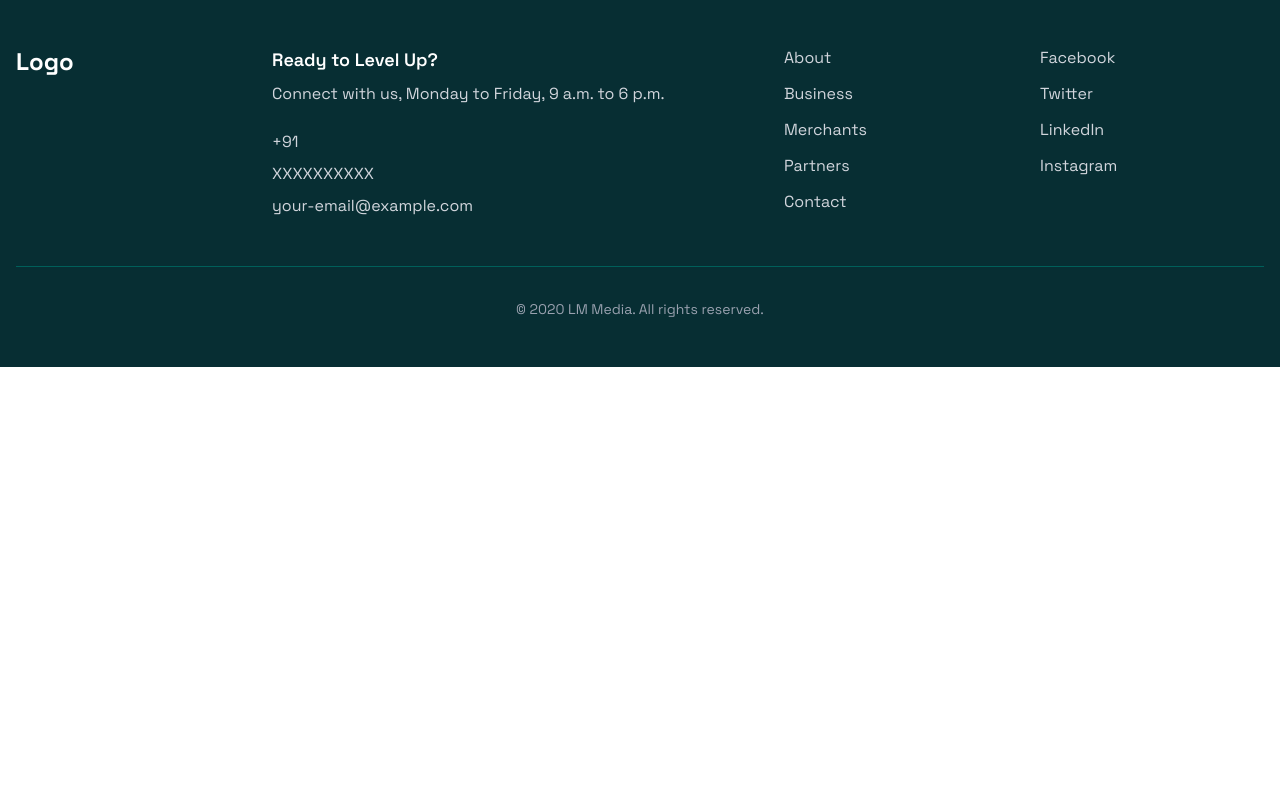
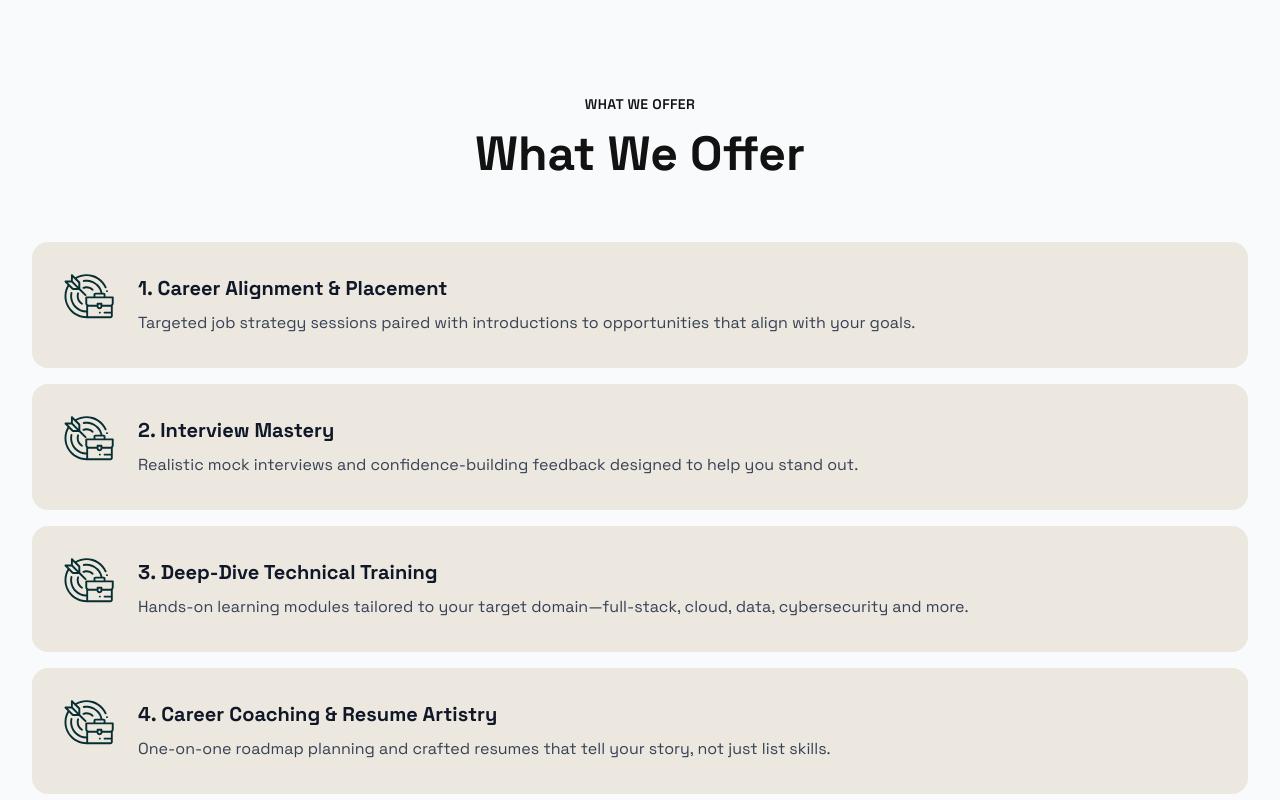
Before and after one commit to Tusharkothiya/Vicky-s-web, a React (Vite) app: page /about in a window 1280 px wide. Shown: the part 1360-2160 px from the top of the page. Before the commit the page ends 1727 px from the top, so only its background shows below. Built offline with nearby package versions, Linux system fonts and the light colour scheme.

Commit message:
Deisgn what we offer.

```diff
--- a/src/components/About/Aboutus.tsx
+++ b/src/components/About/Aboutus.tsx
@@ -1,4 +1,5 @@
 import Hero from "./Hero";
+import WhatWeOffer from "./WhatWeOffer";
 import WhoWeAre from "./WhoWeAre";
 
 const Aboutus = () => {
@@ -6,6 +7,7 @@ const Aboutus = () => {
     <div>
       <Hero />
       <WhoWeAre />
+      <WhatWeOffer />
     </div>
   );
 };
--- /dev/null
+++ b/src/components/About/WhatWeOffer.tsx
@@ -0,0 +1,92 @@
+import { Globe, FileText, Target, MessageCircle, Users } from "lucide-react";
+import { BagIcon } from "../../assets/Index";
+
+const WhatWeOffer = () => {
+  const processSteps = [
+    {
+      id: 1,
+      title: "Career Alignment & Placement",
+      description:
+        "Targeted job strategy sessions paired with introductions to opportunities that align with your goals.",
+      icon: Globe,
+    },
+    {
+      id: 2,
+      title: "Interview Mastery",
+      description:
+        "Realistic mock interviews and confidence-building feedback designed to help you stand out.",
+      icon: FileText,
+    },
+    {
+      id: 3,
+      title: "Deep-Dive Technical Training",
+      description: "Hands-on learning modules tailored to your target domain—full-stack, cloud, data, cybersecurity and more.",
+      icon: Target,
+    },
+    {
+      id: 4,
+      title: "Career Coaching & Resume Artistry",
+      description:
+        "One-on-one roadmap planning and crafted resumes that tell your story, not just list skills.",
+      icon: MessageCircle,
+    },
+    {
+      id: 5,
+      title: "Networking & Industry Access",
+      description: "Leverage our insider network to tap into unadvertised opportunities and make meaningful connections.",
+      icon: Users,
+    },
+  ];
+  return (
+    <section className="bg-[#F9FAFB] py-16 lg:py-24">
+      <div className="max-w-7xl mx-auto px-4 sm:px-6 lg:px-8">
+        {/* Header */}
+        <div className="text-center mb-16">
+          <p className="text-[#121212] font-semibold text-sm uppercase tracking-wide mb-4">
+            What We Offer
+          </p>
+          <h2 className="text-3xl md:text-4xl lg:text-5xl font-bold text-[#121212]">
+            What We Offer
+          </h2>
+        </div>
+
+        {/* Process Steps */}
+        <div className="space-y-4">
+          {processSteps.map((step, index) => {
+            return (
+              <div
+                key={index}
+                className="bg-[#ECE8E0] rounded-2xl p-6 lg:p-8 hover:bg-gray-100 transition-colors duration-300"
+              >
+                <div className="flex items-start space-x-6">
+                  {/* Icon */}
+                  <div className="flex-shrink-0">
+                    <div className=" rounded-xl flex items-center justify-center">
+                      <img
+                        src={BagIcon}
+                        alt="BagIcon"
+                        className="h-full w-full object-cover"
+                      />
+                    </div>
+                  </div>
+
+                  {/* Content */}
+                  <div className="flex-1 min-w-0">
+                    <h3 className="text-lg lg:text-xl font-bold text-gray-900 mb-2">
+                      {step.id}. {step.title}
+                    </h3>
+                    <p className="text-gray-700 leading-relaxed text-sm lg:text-base">
+                      {step.description}
+                    </p>
+                  </div>
+                </div>
+              </div>
+            );
+          })}
+        </div>
+      </div>
+    </section>
+  );
+};
+
+export default WhatWeOffer;
```
